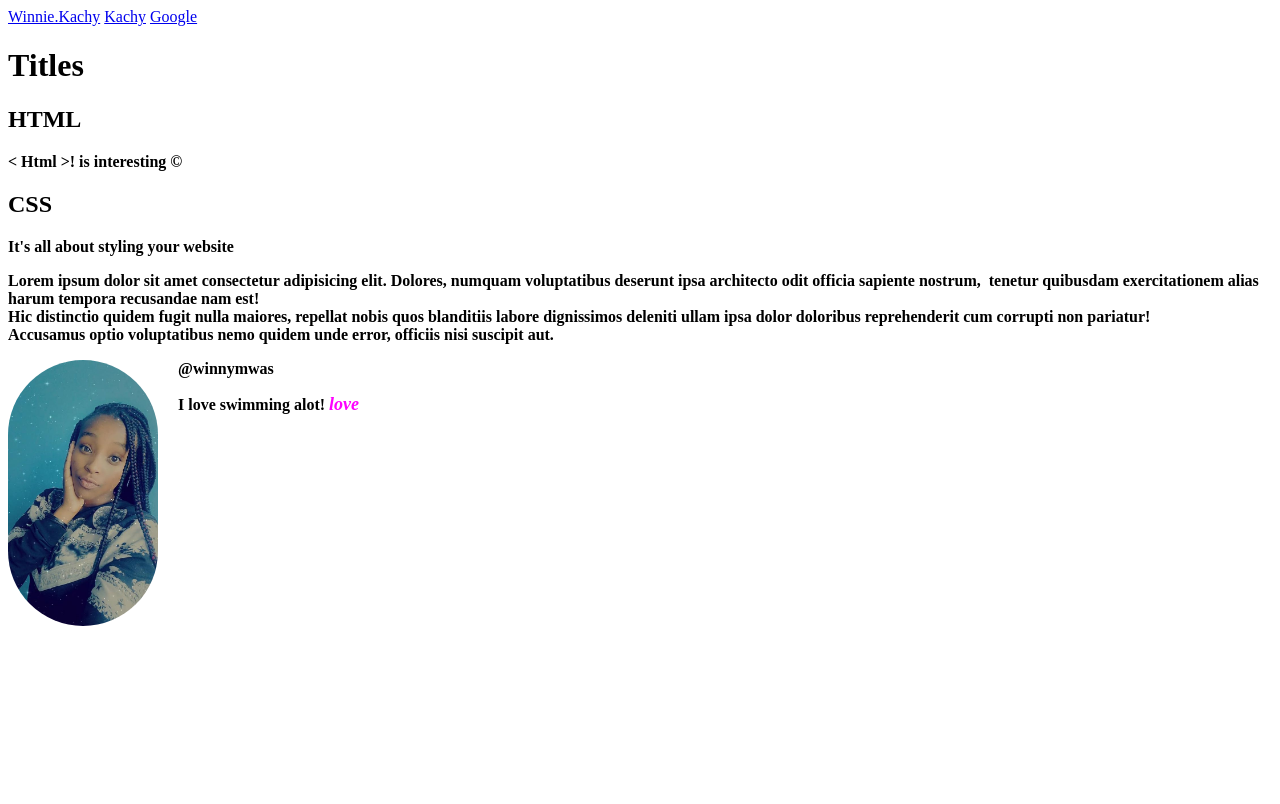
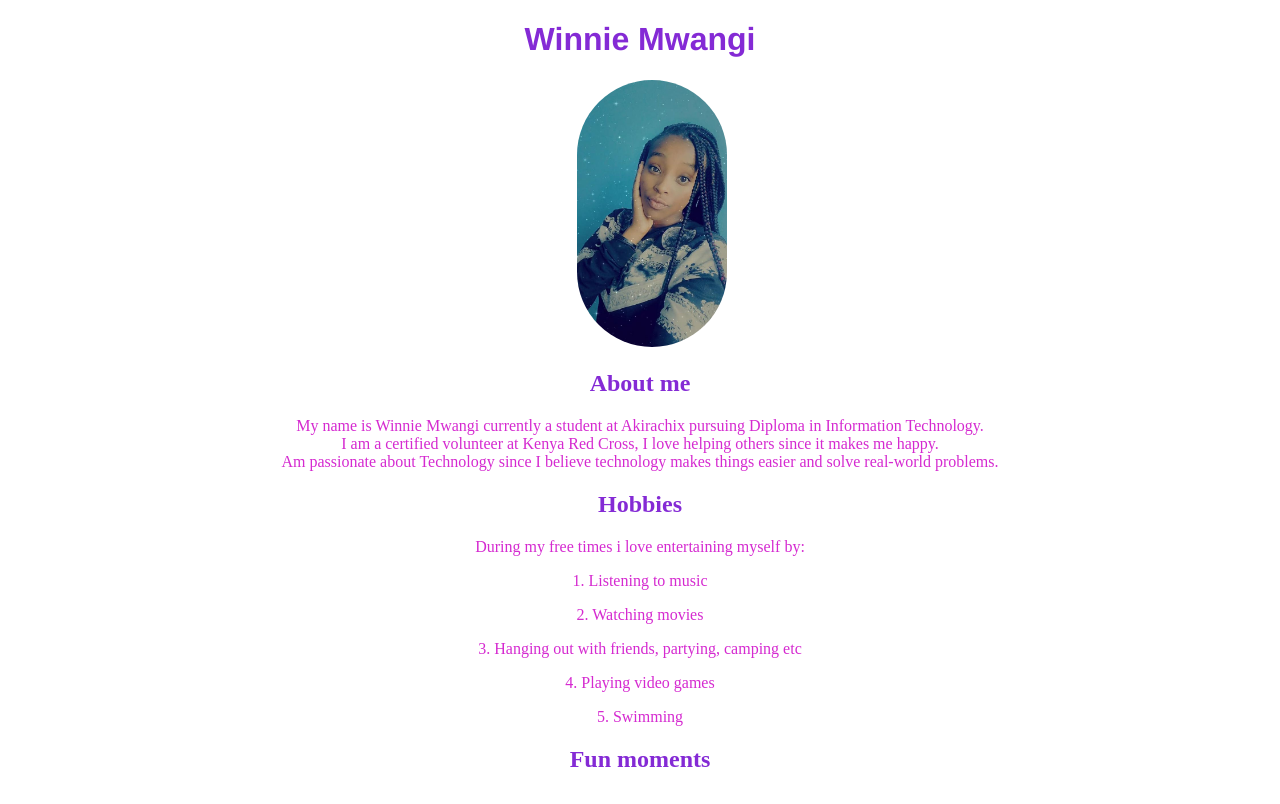
Before and after one commit to winniemwangi/Firstwebpage, a plain HTML site: page index.html in a window 1280 px wide. Drawn offline with Linux system fonts and the light colour scheme.

Commit message:
first commit

```diff
--- a/index.html
+++ b/index.html
@@ -1,37 +1,25 @@
 <!DOCTYPE html>
 <html lang="en">
     <head>
+        <meta charset="UTF-8">
+        <meta http-equiv="X-UA-Compatible" content="IE=edge">
+        <meta name="viewport" content="width=device-width, initial-scale=1.0">
+        <link rel="stylesheet" href="./style.css">
         <title>My first website</title>
-        <style>
-            img {
-                width: 150px;
-                border-radius: 75px;
-                float: left;
-                margin-right: 20px;
-            }
-
-            p{
-                font-weight: bold;
-            }
-            em{
-                color: fuchsia;
-                font-style: italic;
-                font-size: large;
-            }
-        </style>
     </head>
     <body>
-        <a href="hommie/home.html">Winnie.Kachy</a>
-        <a href="/imagess/100474438_10158338115502375_4285558921030008832_n.jpg" download="">Kachy</a>
-        <a href="https: //google.com">Google</a>
-        <h1>Titles</h1>
-        <h2>HTML</h2>
-        <p>&lt; Html &gt;! is interesting &copy;</p>
-        <h2>CSS</h2>
-        <p>It's all about styling your website</p>
-        <p>Lorem ipsum dolor sit amet consectetur adipisicing elit. Dolores, numquam voluptatibus deserunt ipsa architecto odit officia sapiente nostrum,&nbsp; tenetur quibusdam exercitationem alias harum tempora recusandae nam est! <br> Hic distinctio quidem fugit nulla maiores, repellat nobis quos blanditiis labore dignissimos deleniti ullam ipsa dolor doloribus reprehenderit cum corrupti non pariatur! <br> Accusamus optio voluptatibus nemo quidem unde error, officiis nisi suscipit aut.</p>
-        <img src="imagess/100474438_10158338115502375_4285558921030008832_n.jpg" alt="An image of Winnie Mwas">
-        <p class="username">@winnymwas</p>
-        <p>I love swimming alot! <em>love</em></p>
+        <h1>Winnie Mwangi</h1>
+        <img src="imagess/100474438_10158338115502375_4285558921030008832_n.jpg" alt="My photo">
+        <h2>About me</h2>
+        <p>My name is Winnie Mwangi currently a student at Akirachix pursuing Diploma in Information Technology. <br> I am a certified volunteer at Kenya Red Cross, I love helping others since it makes me happy. <br>Am passionate about Technology since I believe technology makes things easier and solve real-world problems.</p>
+        <h2>Hobbies</h2>
+        <p>During my free times i love entertaining myself by:</p>
+        <p>1. Listening to music</p>
+        <p>2. Watching movies</p>
+        <p>3. Hanging out with friends, partying, camping etc</p>
+        <p>4. Playing video games</p>
+        <p>5. Swimming </p>
+        <h2>Fun moments</h2>
+        <img src="" alt="">
     </body>
 </html>
--- /dev/null
+++ b/style.css
@@ -0,0 +1,30 @@
+img {
+    width: 150px;
+    border-radius: 75px;
+    /* float: bottom; */
+    margin-left: 45%;
+    /* display: block; */
+
+    align-items: center;
+    justify-content: center;
+    text-align: center;
+}
+
+p{
+    font-weight: initial;
+    color: #D52AD0;
+    text-align: center;
+
+}
+
+h2{
+    font-family: 'Times New Roman', Times, serif;
+    color: #842AD5;
+    text-align: center;
+}
+h1{
+    font-family: 'Franklin Gothic Medium', 'Arial Narrow', Arial, sans-serif;
+    color: #842AD5;
+    text-align: center;
+
+}
```
